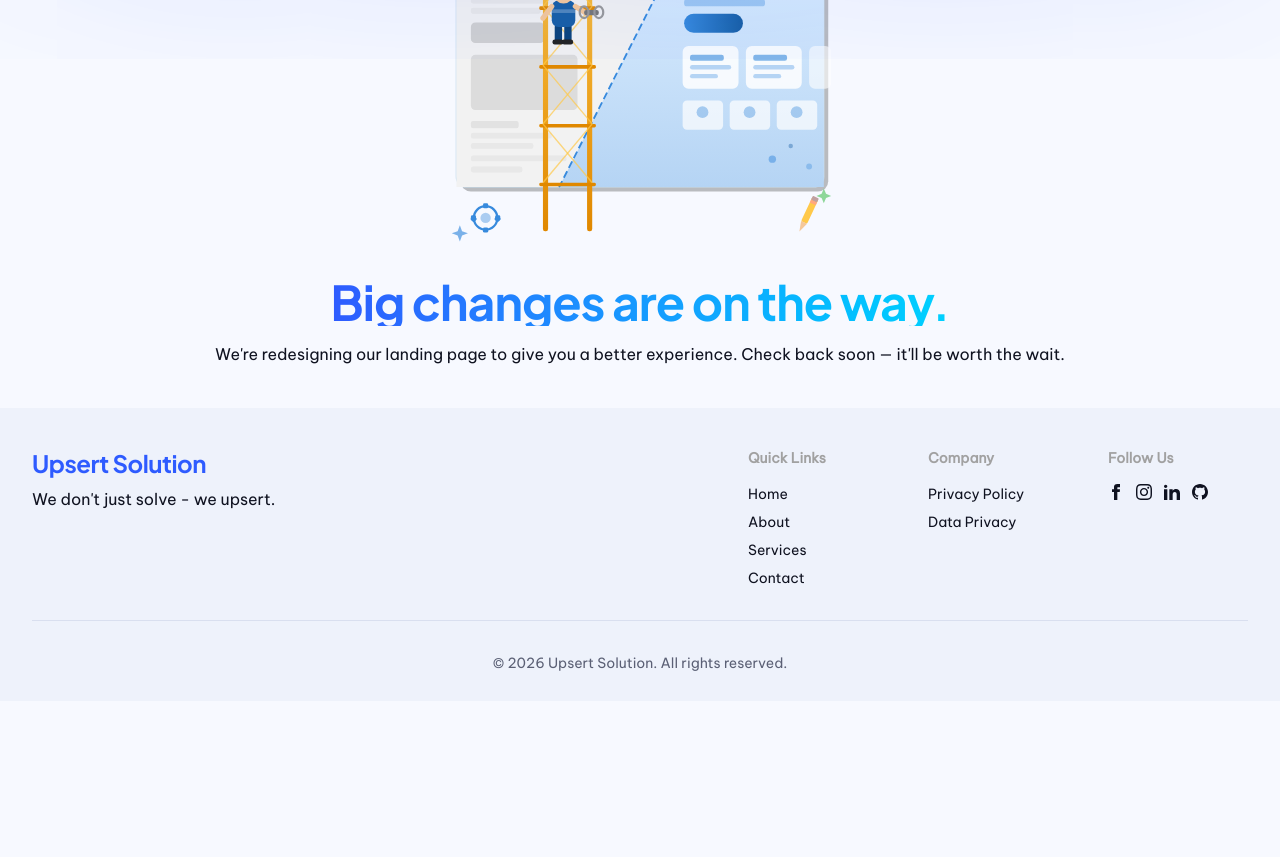
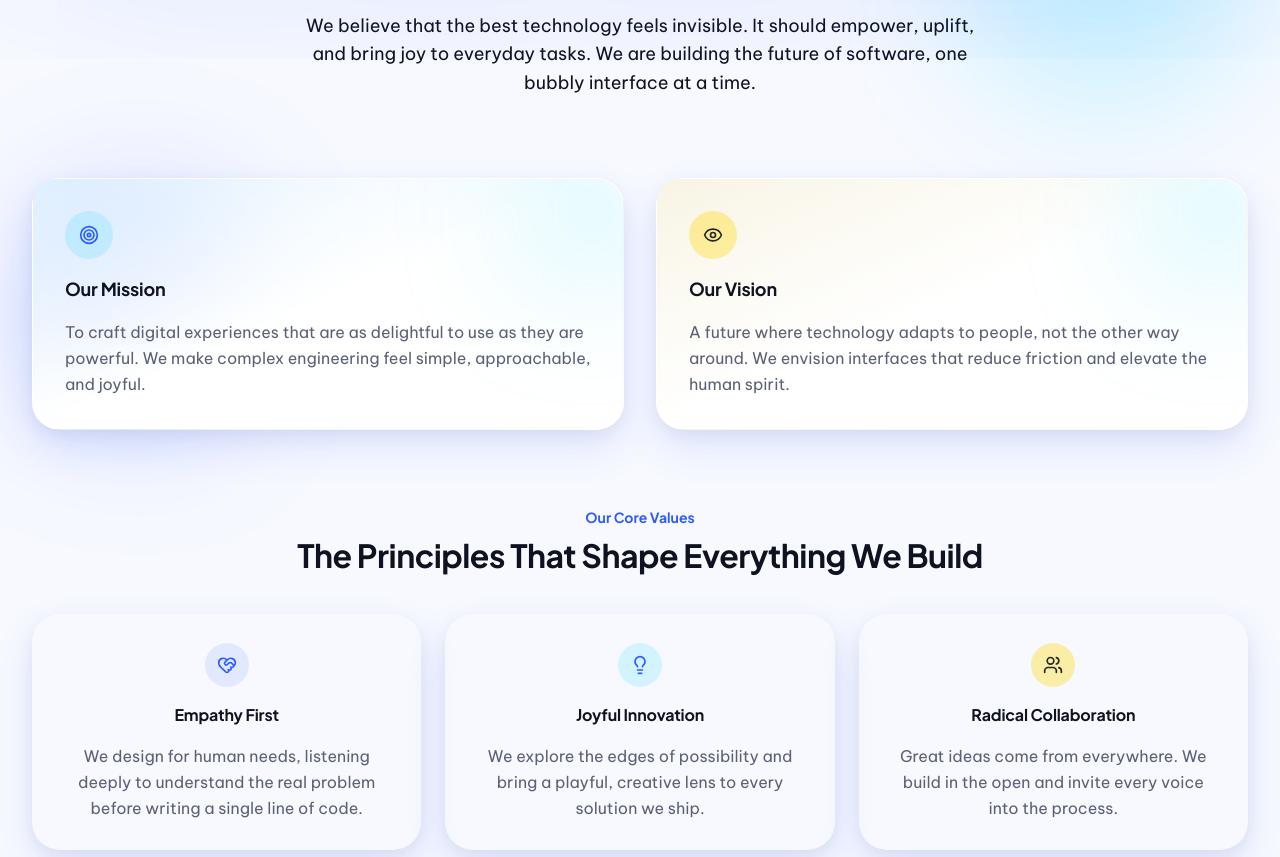
Before and after one commit to Upsert-Solution/landing-page, a Next.js app: page /about in a window 1280 px wide. Shown: the part 240-1097 px from the top of the page. Before the commit the page ends 941 px from the top, so only its background shows below. Built offline with nearby package versions, Linux system fonts and the light colour scheme.

Commit message:
feat: enhance About page with highlights, core values, and team member sections

```diff
--- a/app/about/page.tsx
+++ b/app/about/page.tsx
@@ -1,8 +1,207 @@
-import Changes from "@/src/components/changes";
-import React from "react";
+import Image from "next/image";
+
+import { Eye, HeartHandshake, Lightbulb, Target, Users } from "lucide-react";
+
+import { CardContainer, Flex, Grid } from "@/src/components/ui";
+
+type HighlightCard = {
+  title: string;
+  description: string;
+  icon: typeof Target;
+  iconClass: string;
+  surfaceClass: string;
+};
+
+type ValueCard = {
+  title: string;
+  description: string;
+  icon: typeof Target;
+  iconClass: string;
+};
+
+type TeamMember = {
+  name: string;
+  role: string;
+  initials: string;
+  image?: string;
+  gradientClass: string;
+};
+
+const highlights: HighlightCard[] = [
+  {
+    title: "Our Mission",
+    description:
+      "To craft digital experiences that are as delightful to use as they are powerful. We make complex engineering feel simple, approachable, and joyful.",
+    icon: Target,
+    iconClass: "bg-brand-secondary/15 text-brand-primary",
+    surfaceClass: "bg-gradient-to-br from-brand-secondary/10 via-white to-white",
+  },
+  {
+    title: "Our Vision",
+    description:
+      "A future where technology adapts to people, not the other way around. We envision interfaces that reduce friction and elevate the human spirit.",
+    icon: Eye,
+    iconClass: "bg-brand-tertiary/35 text-neutral-800",
+    surfaceClass: "bg-gradient-to-br from-brand-tertiary/15 via-white to-white",
+  },
+];
+
+const coreValues: ValueCard[] = [
+  {
+    title: "Empathy First",
+    description: "We design for human needs, listening deeply to understand the real problem before writing a single line of code.",
+    icon: HeartHandshake,
+    iconClass: "bg-brand-primary/10 text-brand-primary",
+  },
+  {
+    title: "Joyful Innovation",
+    description: "We explore the edges of possibility and bring a playful, creative lens to every solution we ship.",
+    icon: Lightbulb,
+    iconClass: "bg-brand-secondary/15 text-brand-primary",
+  },
+  {
+    title: "Radical Collaboration",
+    description: "Great ideas come from everywhere. We build in the open and invite every voice into the process.",
+    icon: Users,
+    iconClass: "bg-brand-tertiary/35 text-neutral-800",
+  },
+];
+
+const teamMembers: TeamMember[] = [
+  {
+    name: "Elena Rodriguez",
+    role: "Lead Engineer",
+    initials: "ER",
+    gradientClass: "from-brand-tertiary/40 via-brand-secondary/10 to-white",
+  },
+  {
+    name: "Marcus Chen",
+    role: "Systems Architect",
+    initials: "MC",
+    gradientClass: "from-neutral-900/15 via-brand-primary/10 to-white",
+  },
+  {
+    name: "Sarah Jenkins",
+    role: "Product Designer",
+    initials: "SJ",
+    gradientClass: "from-brand-secondary/30 via-brand-primary/10 to-white",
+  },
+  {
+    name: "David Park",
+    role: "Creative Director",
+    initials: "DP",
+    gradientClass: "from-brand-primary/20 via-brand-secondary/10 to-white",
+  },
+];
 
 const page = () => {
-  return <Changes />;
+  return (
+    <div className="relative flex flex-col gap-16 lg:gap-20 pb-20">
+      <div aria-hidden="true" className="pointer-events-none absolute -top-12 right-0 h-72 w-72 rounded-full bg-brand-secondary/20 blur-3xl" />
+      <div
+        aria-hidden="true"
+        className="pointer-events-none absolute top-80 -left-10 h-64 w-64 rounded-[60%_40%_30%_70%/60%_30%_70%_40%] bg-brand-primary/15 blur-3xl"
+      />
+      <div
+        aria-hidden="true"
+        className="pointer-events-none absolute bottom-24 right-10 h-80 w-80 rounded-[55%_45%_60%_40%/60%_50%_50%_40%] bg-brand-tertiary/25 blur-3xl"
+      />
+
+      <Flex as="section" direction="col" align="center" className="relative text-center gap-4 pt-6 lg:pt-12">
+        <p className="type-label text-text-muted tracking-[0.28em] uppercase">About Us</p>
+        <h1 className="type-h1 text-balance bg-linear-to-r from-brand-primary via-brand-secondary to-brand-primary bg-clip-text text-transparent">
+          Engineering with a Human Touch.
+        </h1>
+        <p className="type-body-lg text-text-secondary max-w-2xl">
+          We believe that the best technology feels invisible. It should empower, uplift, and bring joy to everyday tasks. We are building the future
+          of software, one bubbly interface at a time.
+        </p>
+      </Flex>
+
+      <Grid as="section" cols={1} mdCols={2} gap="xl" className="relative">
+        {highlights.map((item) => {
+          const Icon = item.icon;
+
+          return (
+            <CardContainer key={item.title} direction="col" align="start" gap="md" className={`relative overflow-hidden p-8 ${item.surfaceClass}`}>
+              <span
+                aria-hidden="true"
+                className="pointer-events-none absolute -right-12 -top-12 h-40 w-40 rounded-full bg-brand-secondary/15 blur-3xl"
+              />
+              <span className={`flex h-12 w-12 items-center justify-center rounded-full ${item.iconClass}`}>
+                <Icon className="h-5 w-5" aria-hidden="true" />
+              </span>
+              <h3 className="text-lg font-semibold">{item.title}</h3>
+              <p className="text-text-muted leading-relaxed">{item.description}</p>
+            </CardContainer>
+          );
+        })}
+      </Grid>
+
+      <Flex as="section" direction="col" align="center" className="relative gap-10">
+        <Flex direction="col" align="center" className="text-center gap-3">
+          <p className="type-label text-brand-primary">Our Core Values</p>
+          <h2 className="type-h2">The Principles That Shape Everything We Build</h2>
+        </Flex>
+
+        <Grid cols={1} mdCols={3} gap="lg" className="w-full">
+          {coreValues.map((value) => {
+            const Icon = value.icon;
+
+            return (
+              <CardContainer key={value.title} direction="col" align="center" gap="md" className="h-full text-center p-7">
+                <span className={`flex h-11 w-11 items-center justify-center rounded-full ${value.iconClass}`}>
+                  <Icon className="h-5 w-5" aria-hidden="true" />
+                </span>
+                <h3 className="text-base font-semibold">{value.title}</h3>
+                <p className="text-text-muted leading-relaxed">{value.description}</p>
+              </CardContainer>
+            );
+          })}
+        </Grid>
+      </Flex>
+
+      <Flex as="section" direction="col" align="center" className="relative gap-10">
+        <Flex direction="col" align="center" className="text-center gap-3">
+          <p className="type-label text-brand-primary">Meet the Team</p>
+          <h2 className="type-h2">The humans behind the code</h2>
+          <p className="text-text-secondary max-w-2xl">
+            We are a diverse group of dreamers and doers dedicated to building better software experiences.
+          </p>
+        </Flex>
+
+        <Grid cols={1} smCols={2} lgCols={4} gap="lg" className="w-full">
+          {teamMembers.map((member) => (
+            <CardContainer key={member.name} direction="col" align="start" gap="md" className="h-full p-5">
+              <div
+                className={`relative w-full aspect-4/5 overflow-hidden rounded-3xl bg-linear-to-br ${member.gradientClass}`}
+                aria-label={`${member.name} portrait`}
+              >
+                {member.image ? (
+                  <Image
+                    src={member.image}
+                    alt={member.name}
+                    fill
+                    sizes="(min-width: 1024px) 240px, (min-width: 640px) 40vw, 80vw"
+                    className="object-cover"
+                  />
+                ) : (
+                  <Flex className="absolute inset-0 items-center justify-center">
+                    <span className="text-4xl font-semibold text-neutral-700/80">{member.initials}</span>
+                  </Flex>
+                )}
+                <span className="pointer-events-none absolute inset-0 bg-linear-to-t from-neutral-900/35 via-transparent to-transparent" />
+              </div>
+              <Flex direction="col" align="start" gap="xs">
+                <h3 className="text-base font-semibold">{member.name}</h3>
+                <p className="text-sm text-text-muted">{member.role}</p>
+              </Flex>
+            </CardContainer>
+          ))}
+        </Grid>
+      </Flex>
+    </div>
+  );
 };
 
 export default page;
```
